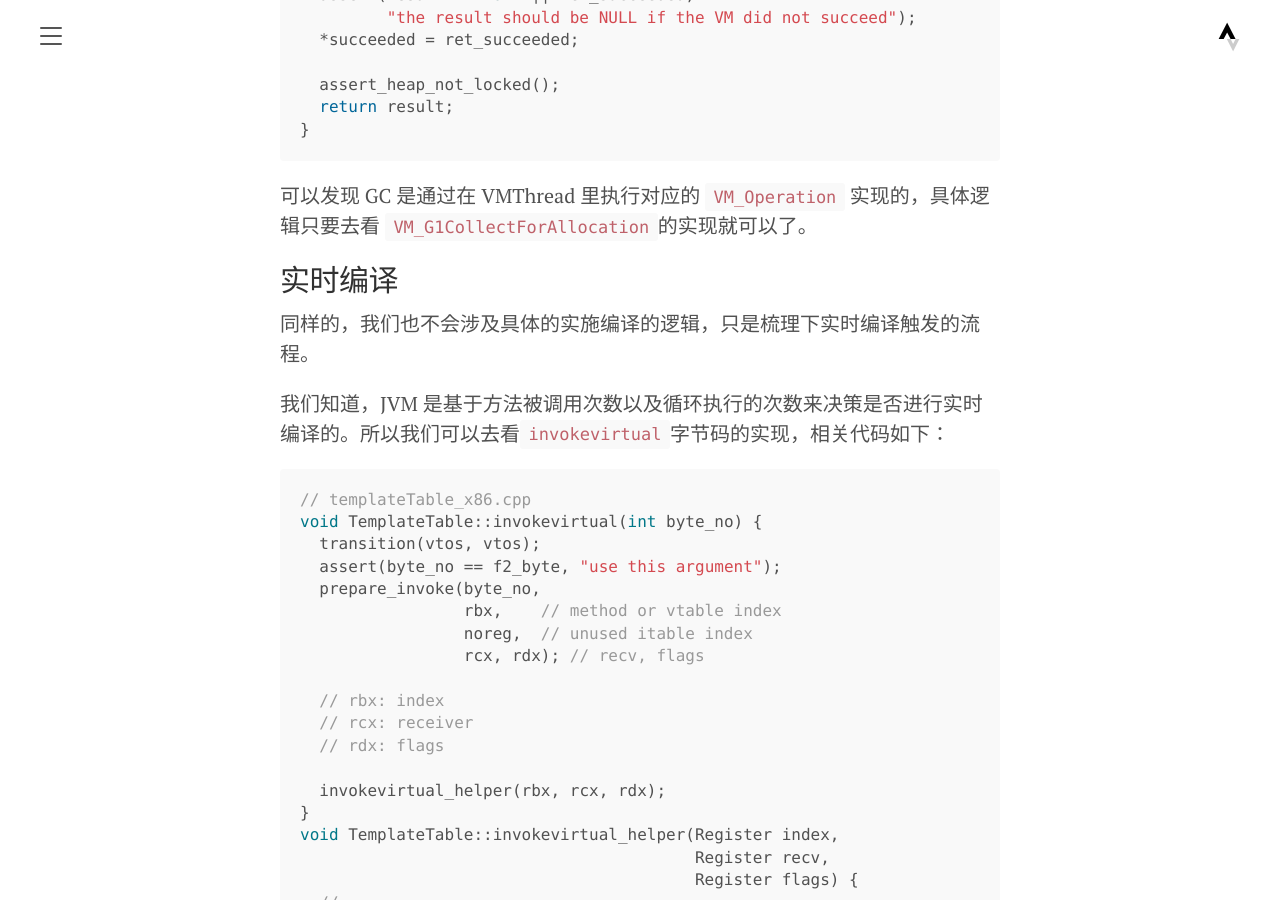
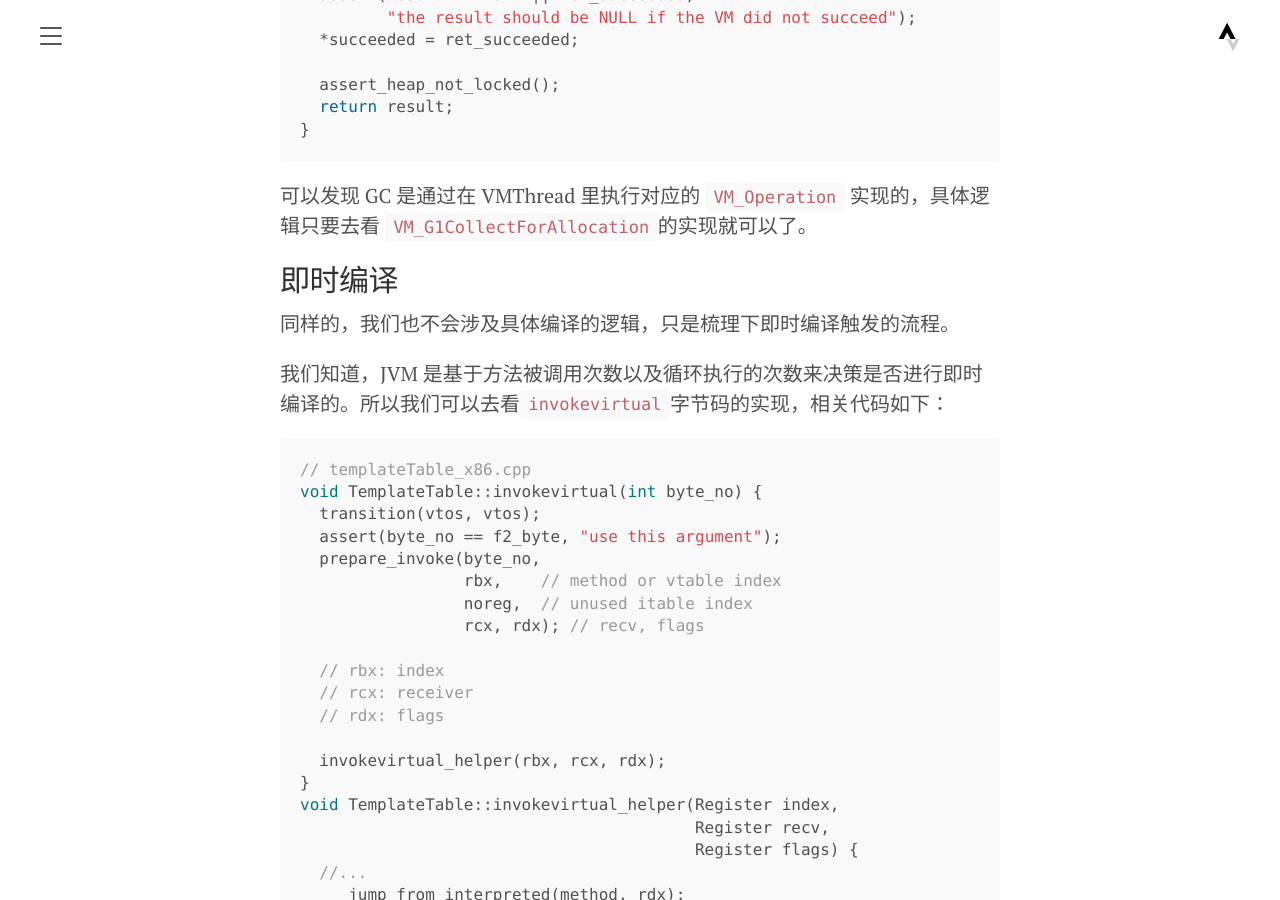
Before and after one commit to yoncise/yoncise.github.io, a Jekyll site: the page built from _posts/2024/2024-11-06-193372761.md, in a window 1280 px wide and 900 px high, scrolled down 19320 px. Built offline with Jekyll 4.4.1, drawn with Linux system fonts in a browser that asks for light colours.

Commit message:
语雀同步 JVM 源码阅读指北

````diff
--- a/_posts/2024/2024-11-06-193372761.md
+++ b/_posts/2024/2024-11-06-193372761.md
@@ -683,10 +683,10 @@ HeapWord* G1CollectedHeap::do_collection_pause(size_t word_size,
 
 可以发现 GC 是通过在 VMThread 里执行对应的 `VM_Operation` 实现的，具体逻辑只要去看 `VM_G1CollectForAllocation`的实现就可以了。
 
-## 实时编译
-同样的，我们也不会涉及具体的实施编译的逻辑，只是梳理下实时编译触发的流程。
+## 即时编译
+同样的，我们也不会涉及具体编译的逻辑，只是梳理下即时编译触发的流程。
 
-我们知道，JVM 是基于方法被调用次数以及循环执行的次数来决策是否进行实时编译的。所以我们可以去看`invokevirtual`字节码的实现，相关代码如下：
+我们知道，JVM 是基于方法被调用次数以及循环执行的次数来决策是否进行即时编译的。所以我们可以去看`invokevirtual`字节码的实现，相关代码如下：
 
 ```cpp
 // templateTable_x86.cpp
````
